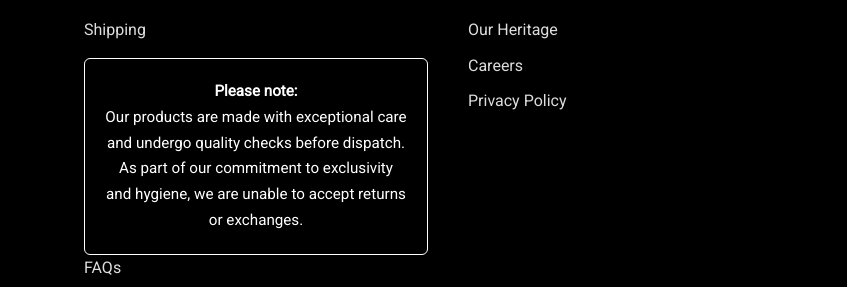
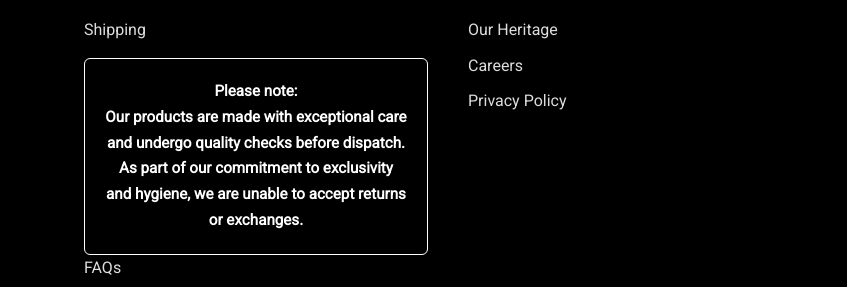
Before and after one commit to louis95AFX/LUUX, a plain HTML site: page collection.html in a window 1280 px wide. Both pictures are taken after a click on the link "Shipping". Shown: the part 1950-2237 px from the top of the page, 0-847 px from the left. Drawn offline with nearby package versions, Linux system fonts and the light colour scheme.

Commit message:
b collection.html

```diff
--- a/collection.html
+++ b/collection.html
@@ -99,9 +99,9 @@
       <div id="shipping-info" class="shipping-info hidden">
         <p>
           <strong>Please note:</strong><br>
-          Our products are made with exceptional care and undergo quality checks before dispatch.
+          <strong>Our products are made with exceptional care and undergo quality checks before dispatch.
           As part of our commitment to exclusivity and hygiene, we are unable to accept
-          returns or exchanges.
+          returns or exchanges.  </strong>
         </p>
       </div>
 
```
